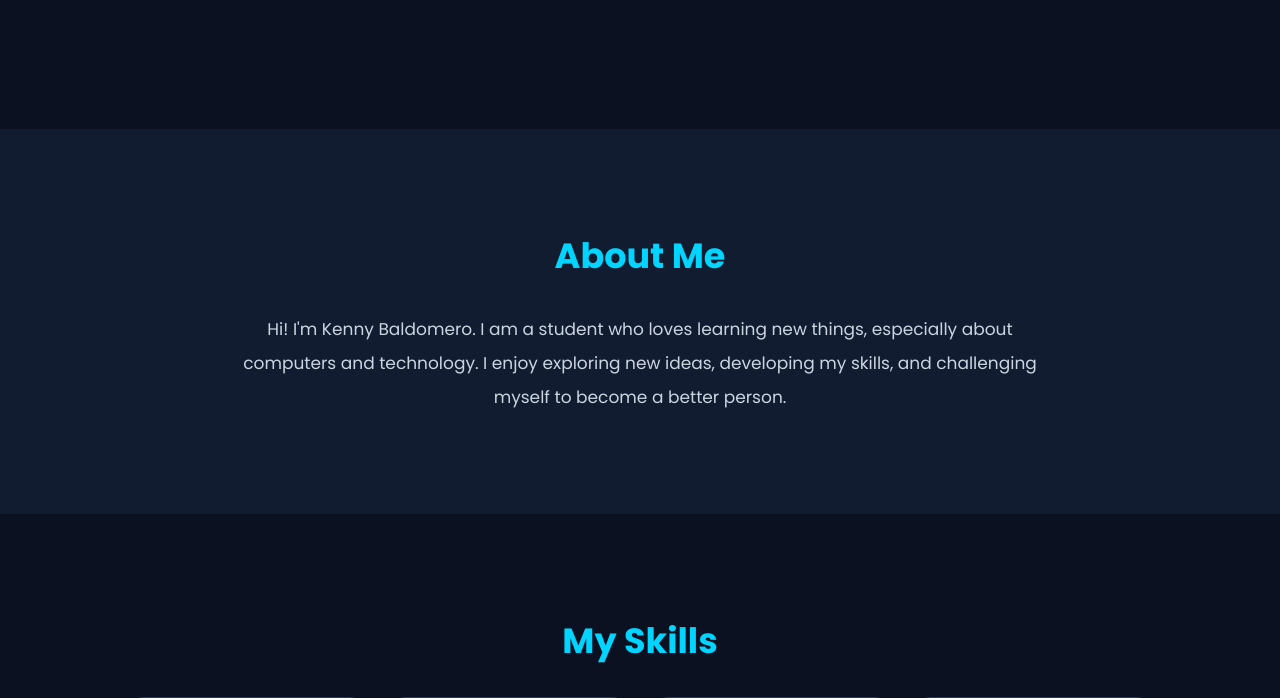
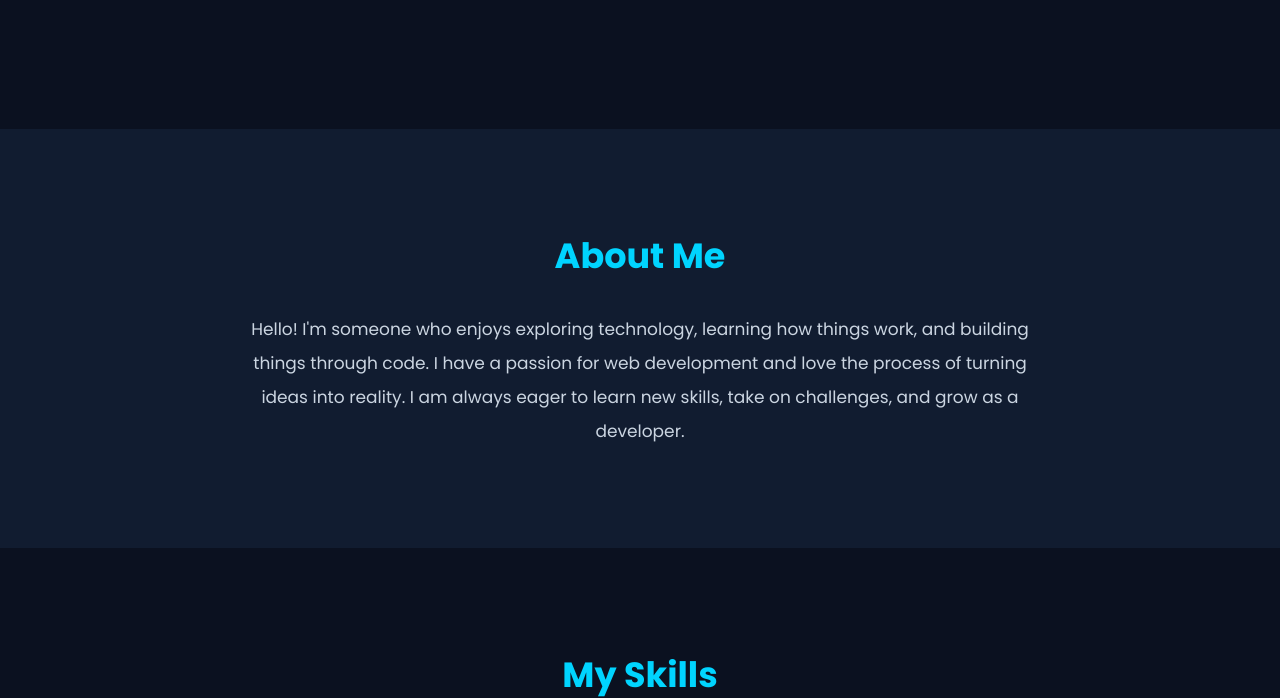
Before and after one commit to kenbaldomero007-hash/project1, a PHP site: page / in a window 1280 px wide. Shown: the part 671-1369 px from the top of the page. Run offline with PHP 8.4, Linux system fonts and the light colour scheme.

Commit message:
Rewrite About section intro paragraph

```diff
--- a/index.php
+++ b/index.php
@@ -45,13 +45,11 @@
     <section id="about" class="about">
         <h2>About <span>Me</span></h2>
         <p>
-            Hi! I'm Kenny Baldomero. I am a student
-            who loves learning new things, especially
-            about computers and technology.
-
-            I enjoy exploring new ideas, developing
-            my skills, and challenging myself to
-            become a better person.
+            Hello! I'm someone who enjoys exploring technology,
+            learning how things work, and building things through code.
+            I have a passion for web development and love the process
+            of turning ideas into reality. I am always eager to learn
+            new skills, take on challenges, and grow as a developer.
         </p>
     </section>
 
```
